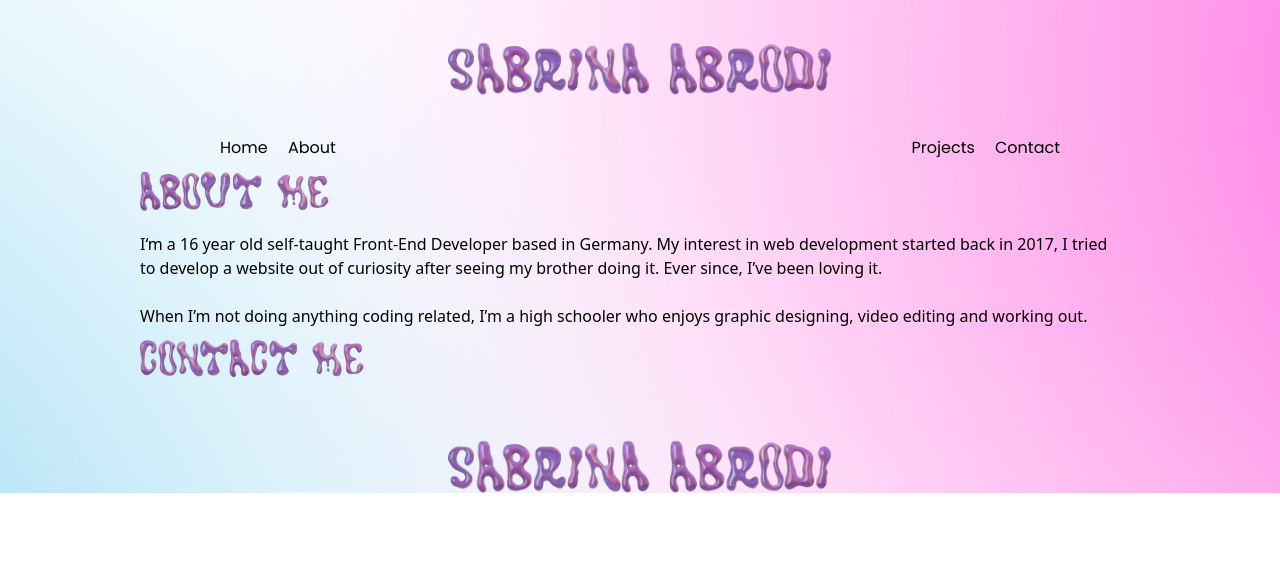
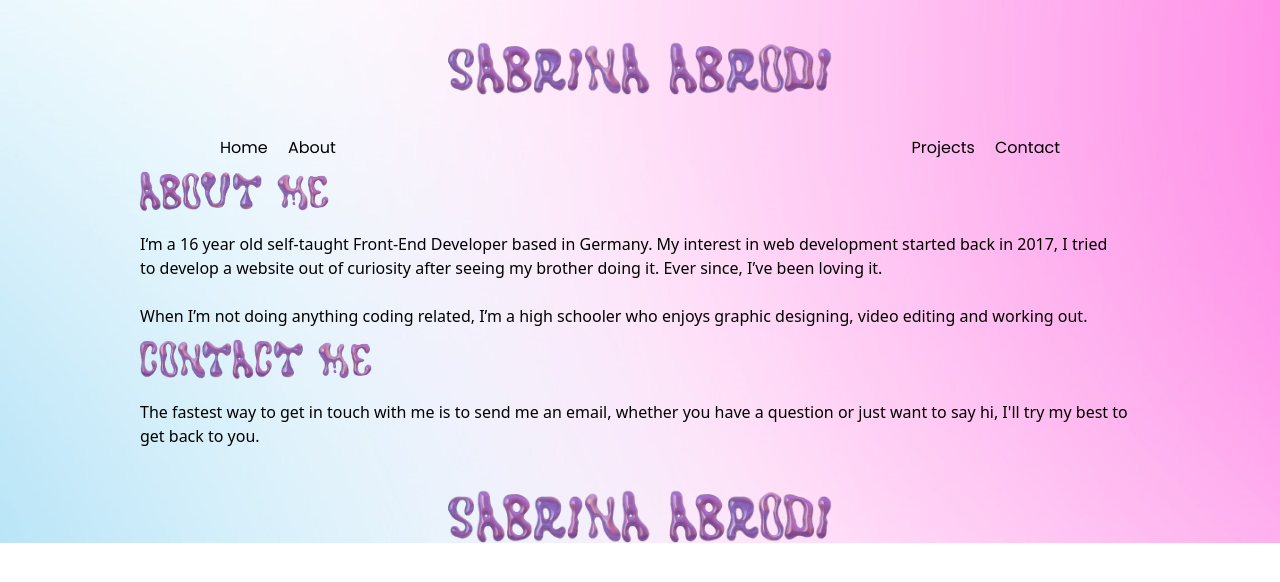
Before and after one commit to Sabrinascrib/portfolio-2023, a SvelteKit app: page / in a window 1280 px wide. Shown: the top 582 px of the page. Built offline with nearby package versions, Linux system fonts and the light colour scheme.

Commit message:
feat: contect text

```diff
--- a/src/components/Contact.svelte
+++ b/src/components/Contact.svelte
@@ -3,9 +3,11 @@
 </script>
 
 <div class="max-w-[1000px] mx-auto">
-  <img src={contactmetext} class="w-56 mb-4" alt="" />
+  <img src={contactmetext} class="h-14 mb-4" alt="" />
   <p>
-</p>
+    The fastest way to get in touch with me is to send me an email, whether you
+    have a question or just want to say hi, I'll try my best to get back to you.
+  </p>
 </div>
 
 <style>
```
